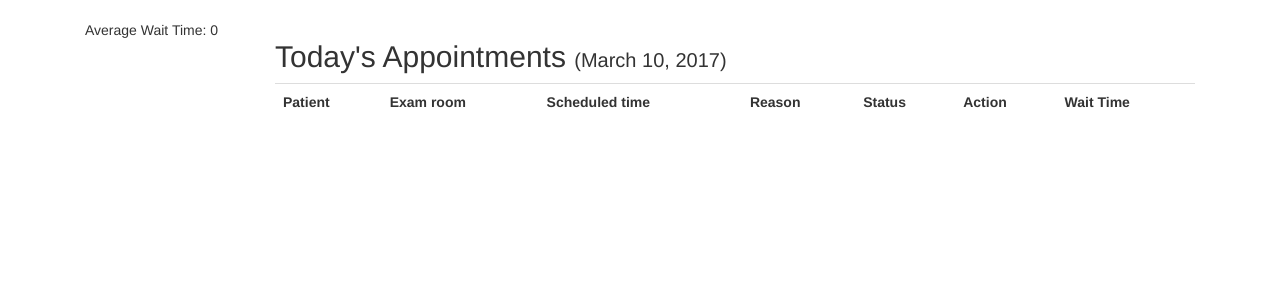
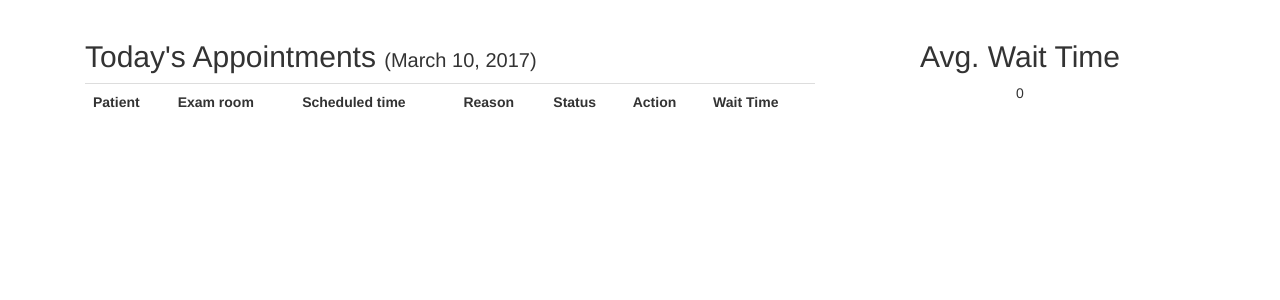
Before and after one commit to kashyapbhansali/drchrono-kiosk, a Django app: page /doctor/ in a window 1280 px wide. Shown: the part 52-352 px from the top of the page. Run offline with Django 3.2, Linux system fonts and the light colour scheme; the visitor is signed in with stand-in values (Sample User, id 1); data that the repository does not hold is empty; some libraries are stand-ins or nearby versions.

Commit message:
fixed Average time calculation

```diff
--- a/drchrono/templates/doctor.html
+++ b/drchrono/templates/doctor.html
@@ -2,12 +2,7 @@
 {% load app_filters %}
 
 {% block content %}
-    <div class="col-md-2">
-        Average Wait Time:
-        {{ avg_time }}
-    </div>
-
-    <div class="col-md-10">
+    <div class="col-md-8">
         <h2>Today's Appointments <span class="current_time"> ({{ current_time.date }})</span></h2>
         <table class="table table-hover">
             <tr>
@@ -73,4 +68,9 @@
         </table>
     </div>
 
+    <div class="col-md-4 avg_time">
+        <h2>Avg. Wait Time</h2>
+        {{ avg_time }}
+    </div>
+
 {% endblock %}
--- a/drchrono/views.py
+++ b/drchrono/views.py
@@ -124,10 +124,10 @@ def doctor(request):
     appts = AppointmentModel.objects.filter(scheduled_time__day=current_day,
                                             scheduled_time__month=current_month,
                                             scheduled_time__year=current_year).order_by('scheduled_time')
-    pp(appts)
+    #pp(appts)
 
     # logic for calculating average time
-    apt_for_avg_time = appts.filter(status='Completed')
+    apt_for_avg_time = appts.filter(status='Complete')
     avg_time = 0
     count = 0
     sum = 0
@@ -135,11 +135,12 @@ def doctor(request):
         count = count + 1
         time_diff = a.call_in_time - a.arrival_time
         sum = sum + time_diff.total_seconds()
+        print sum
 
     if count != 0:
-        avg_time = (sum / 60) / count
+        avg_time = int((sum / 60) / count)
 
-    print datetime.datetime.now()
+    #print datetime.datetime.now()
     context = {'appointments': appts, 'current_time': datetime.datetime.now(), 'avg_time': avg_time}
     return render(request, 'doctor.html', context)
 
@@ -153,7 +154,7 @@ def mark_complete(request, apt_id):
 
 def call_in(request, apt_id):
     # set patient-id's call in time and status to In Session in appointment model
-    call_in_time = datetime.datetime.now().isoformat()
+    call_in_time = datetime.datetime.now()
     AppointmentModel.objects.filter(id=apt_id).update(call_in_time=call_in_time, status='In Session')
     print 'apt %d , status set to In Session.'
     return redirect('/doctor')
--- a/static/css/style.css
+++ b/static/css/style.css
@@ -52,3 +52,7 @@
 .current_time {
     font-size: 20px;
 }
+
+.avg_time {
+    text-align: center;
+}
```
